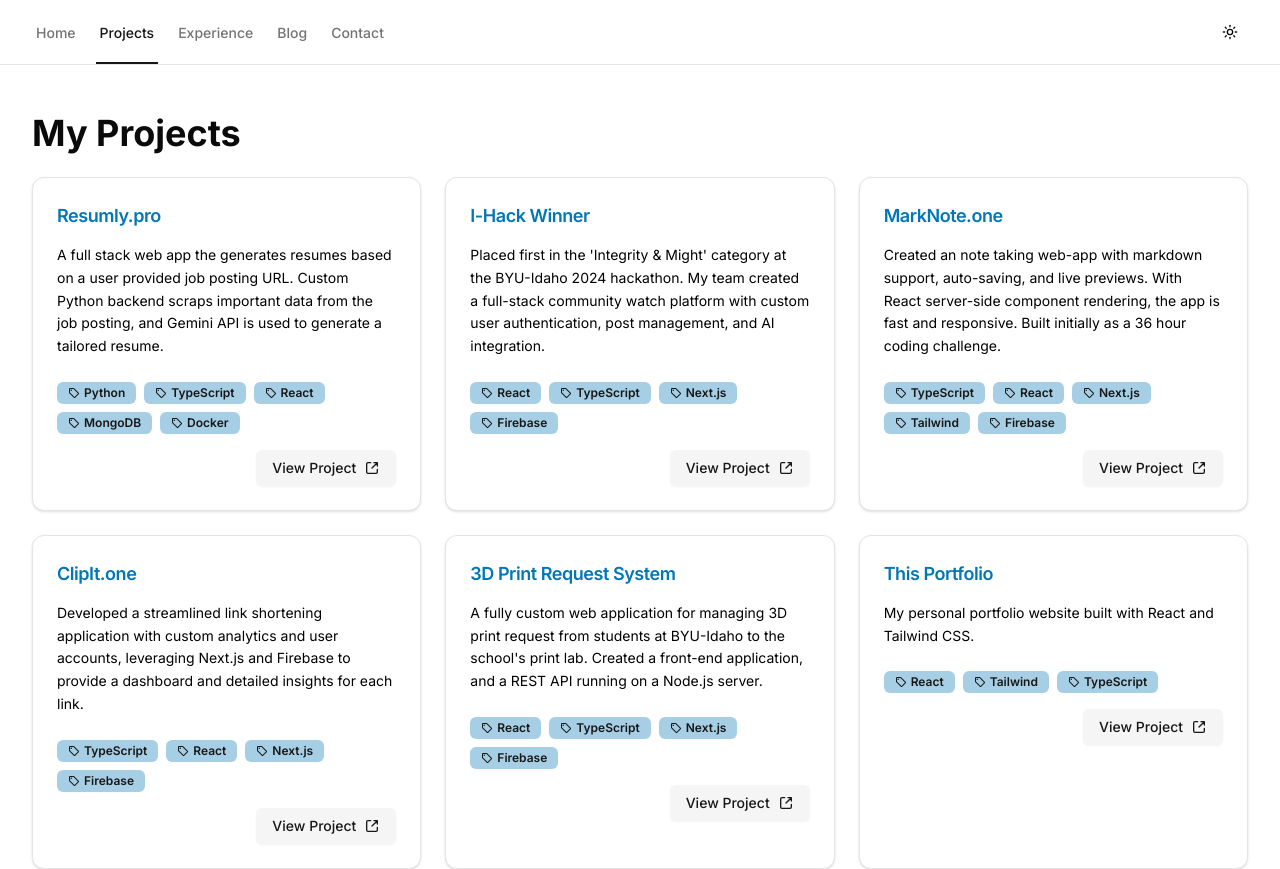
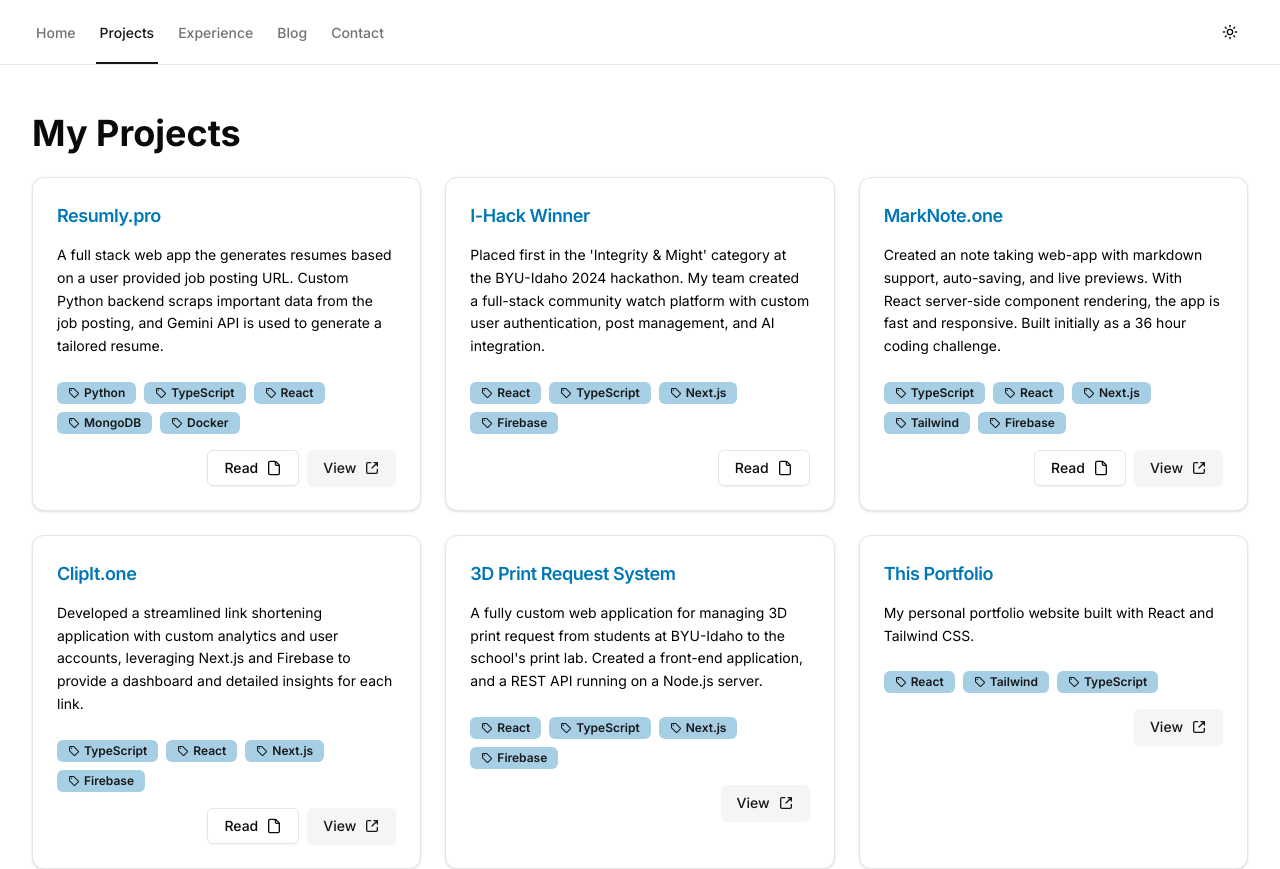
Before and after one commit to eglenn-dev/personal-site, a Next.js app: page /projects in a window 1280 px wide. Shown: the top 869 px of the page. Built offline with nearby package versions, Linux system fonts and the light colour scheme.

Commit message:
Add read card buttons to project page to link to associated articles

```diff
--- a/app/projects/page.tsx
+++ b/app/projects/page.tsx
@@ -7,8 +7,9 @@ import {
 } from "@/components/ui/card";
 import { Badge } from "@/components/ui/badge";
 import { getProjects } from "@/lib/data";
-import { OpenIcon, TagIcon } from "@/lib/icons";
+import { OpenIcon, TagIcon, ArticleIcon } from "@/lib/icons";
 import { Button } from "@/components/ui/button";
+import Link from "next/link";
 
 export const metadata = {
     title: "Projects | Ethan Glenn",
@@ -47,17 +48,37 @@ export default function ProjectsPage() {
                                     </Badge>
                                 ))}
                             </div>
-                            <div className="flex justify-end">
-                                <a
-                                    href={project.link}
-                                    target="_blank"
-                                    className="text-primary"
-                                >
-                                    <Button variant="secondary">
-                                        <span>View Project</span>
-                                        <OpenIcon />
-                                    </Button>
-                                </a>
+                            <div className="flex flex-row gap-2 justify-end">
+                                {project.article && (
+                                    <Link
+                                        href={project.article}
+                                        target={
+                                            project.article.startsWith("http")
+                                                ? "_blank"
+                                                : "_self"
+                                        }
+                                    >
+                                        <Button variant="outline">
+                                            <span>Read</span>
+                                            <ArticleIcon />
+                                        </Button>
+                                    </Link>
+                                )}
+                                {project.link && (
+                                    <Link
+                                        href={project.link}
+                                        target={
+                                            project.link.startsWith("http")
+                                                ? "_blank"
+                                                : "_self"
+                                        }
+                                    >
+                                        <Button variant="secondary">
+                                            <span>View</span>
+                                            <OpenIcon />
+                                        </Button>
+                                    </Link>
+                                )}
                             </div>
                         </CardContent>
                     </Card>
--- a/lib/data.ts
+++ b/lib/data.ts
@@ -18,7 +18,8 @@ interface Project {
     name: string;
     description: string;
     technologies: string[];
-    link: string;
+    link?: string;
+    article?: string;
 }
 
 interface Experience {
@@ -49,6 +50,7 @@ export function getProjects(): Project[] {
                 "Docker",
             ],
             link: "https://clipit.one/eg-dev-resumly",
+            article: "/blog/resumly-launch",
         },
         {
             id: 2,
@@ -56,7 +58,7 @@ export function getProjects(): Project[] {
             description:
                 "Placed first in the 'Integrity & Might' category at the BYU-Idaho 2024 hackathon. My team created a full-stack community watch platform with custom user authentication, post management, and AI integration.",
             technologies: ["React", "TypeScript", "Next.js", "Firebase"],
-            link: "https://clipit.one/eg-dev-ihack",
+            article: "https://clipit.one/eg-dev-ihack",
         },
         {
             id: 3,
@@ -71,6 +73,7 @@ export function getProjects(): Project[] {
                 "Firebase",
             ],
             link: "https://clipit.one/eg-dev-marknote",
+            article: "/blog/marknote-update",
         },
         {
             id: 4,
@@ -79,6 +82,7 @@ export function getProjects(): Project[] {
                 "Developed a streamlined link shortening application with custom analytics and user accounts, leveraging Next.js and Firebase to provide a dashboard and detailed insights for each link.",
             technologies: ["TypeScript", "React", "Next.js", "Firebase"],
             link: "https://clipit.one/eg-dev-clipit",
+            article: "/blog/clipit-launch",
         },
         {
             id: 5,
--- a/lib/icons.tsx
+++ b/lib/icons.tsx
@@ -457,3 +457,27 @@ export function OpenIcon({ width = 24, height = 24 }: IconProps) {
         </svg>
     );
 }
+
+export function ArticleIcon({ width = 24, height = 24 }: IconProps) {
+    return (
+        <svg
+            xmlns="http://www.w3.org/2000/svg"
+            width={width}
+            height={height}
+            viewBox="0 0 24 24"
+        >
+            <g
+                fill="none"
+                stroke="currentColor"
+                strokeLinejoin="round"
+                strokeWidth={2}
+            >
+                <path
+                    strokeLinecap="round"
+                    d="M4 4v16a2 2 0 0 0 2 2h12a2 2 0 0 0 2-2V8.342a2 2 0 0 0-.602-1.43l-4.44-4.342A2 2 0 0 0 13.56 2H6a2 2 0 0 0-2 2"
+                ></path>
+                <path d="M14 2v4a2 2 0 0 0 2 2h4"></path>
+            </g>
+        </svg>
+    );
+}
```
